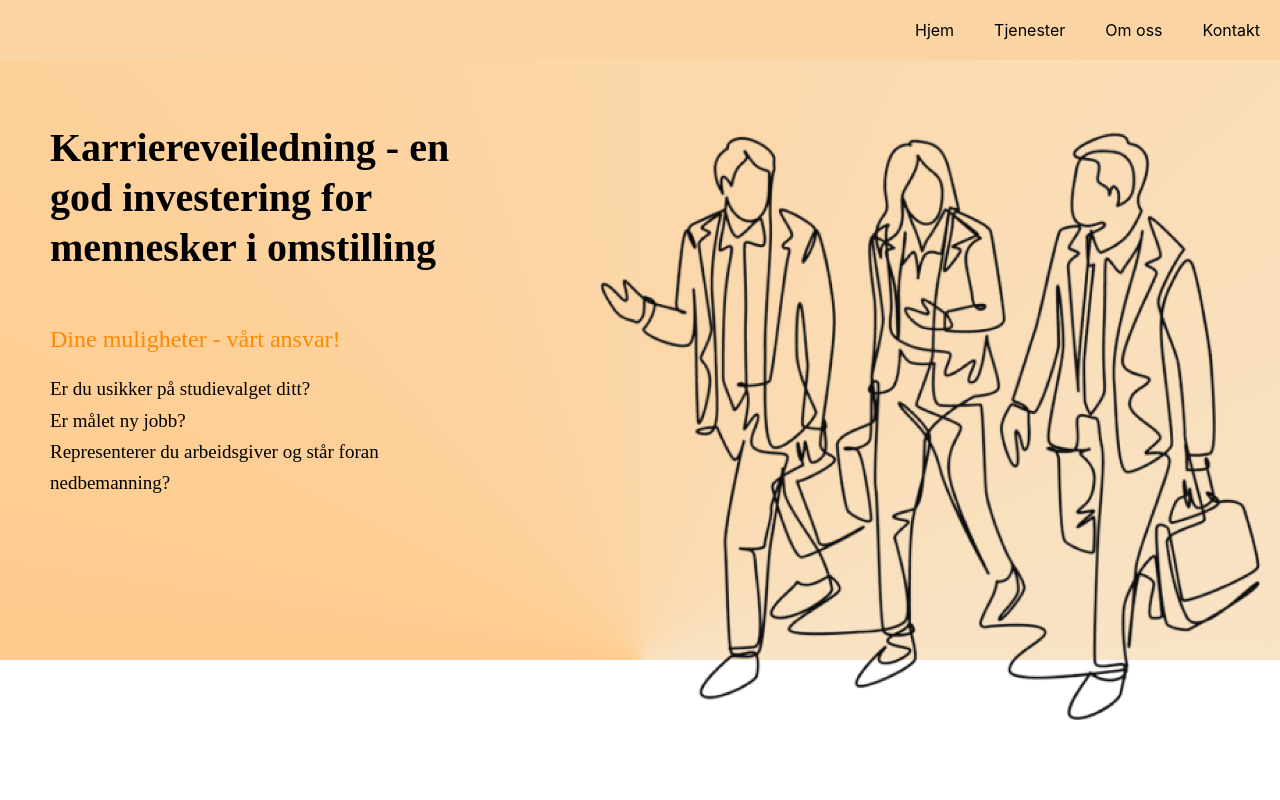
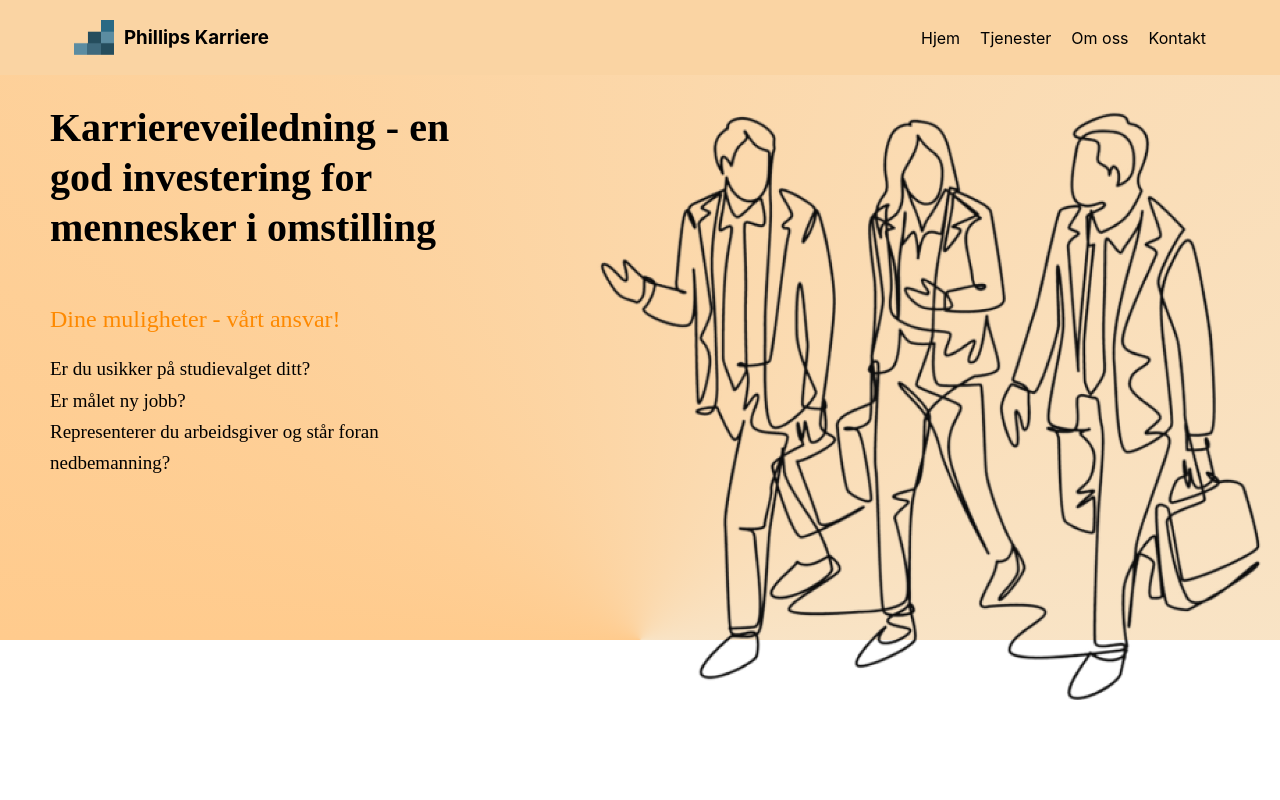
Before and after one commit to ramkodehode/prosjekt-phillips, a React (Create React App) app: page / in a window 1280 px wide. Shown: the top 800 px of the page. Built offline with nearby package versions, Linux system fonts and the light colour scheme; grey boxes are pictures that could not be loaded.

Commit message:
New style for navbar

```diff
--- a/src/components/navbar/Navbar.js
+++ b/src/components/navbar/Navbar.js
@@ -1,16 +1,35 @@
-import { Link, LogoContainer, Nav, NavbarContainer } from './Navbar.styled';
+import {
+  NavbarContainer,
+  LeftContainer,
+  RightContainer,
+  NavbarInnerContainer,
+  NavbarExtendedContainer,
+  NavbarLinkContainer,
+  NavbarLink,
+  Logo,
+} from './Navbar.styled';
+
+import LogoImg from '../img/logo.png';
 
 const Navbar = () => {
   return (
     <>
       <NavbarContainer>
-        <LogoContainer>Phillips Karriere</LogoContainer>
-        <Nav>
-          <Link>Hjem</Link>
-          <Link>Tjenester</Link>
-          <Link>Om oss</Link>
-          <Link>Kontakt</Link>
-        </Nav>
+        <NavbarInnerContainer>
+          <LeftContainer>
+            <Logo src={LogoImg}></Logo>
+            <h3> Phillips Karriere</h3>
+          </LeftContainer>
+          <RightContainer>
+            <NavbarLinkContainer>
+              <NavbarLink>Hjem</NavbarLink>
+              <NavbarLink>Tjenester</NavbarLink>
+              <NavbarLink>Om oss</NavbarLink>
+              <NavbarLink>Kontakt</NavbarLink>
+            </NavbarLinkContainer>
+          </RightContainer>
+        </NavbarInnerContainer>
+        <NavbarExtendedContainer></NavbarExtendedContainer>
       </NavbarContainer>
     </>
   );
--- a/src/components/navbar/Navbar.styled.js
+++ b/src/components/navbar/Navbar.styled.js
@@ -1,45 +1,47 @@
 import styled from 'styled-components';
-import { Link as LinkS } from 'react-scroll';
+import { Link } from 'react-scroll';
 
-export const NavbarContainer = styled.main`
+export const NavbarContainer = styled.nav`
+  width: 100%;
+  height: 75px;
+  background-color: #fad4a3;
   display: flex;
-  justify-content: center;
-  background-color: #fad4a3;
-  width: 100%;
-
-  @media screen (min-width: 768px) {
-  }
+  flex-direction: column;
+  position: fixed;
 `;
 
-export const LogoContainer = styled.section`
+export const LeftContainer = styled.div`
+  flex: 30%;
   display: flex;
-  flex-wrap: wrap;
-  justify-content: flex-start;
-
-  @media (min-width: 768px) {
-  }
+  align-items: center;
+  padding-left: 5%;
 `;
 
-export const Nav = styled.nav`
+export const RightContainer = styled.div`
+  flex: -70%;
   display: flex;
-  flex-direction: column;
-
-  @media (min-width: 768px) {
-    display: flex;
-    flex-direction: row;
-    justify-content: flex-end;
-    width: 100%;
-    position: fixed;
-    z-index: 99999;
-    background-color: #fad4a3;
-  }
+  align-items: center;
+  padding-right: 5%;
 `;
 
-export const Link = styled(LinkS)`
-  padding: 20px;
-  cursor: pointer;
+export const NavbarInnerContainer = styled.div`
+  width: 100%;
+  height: 75px;
+  display: flex;
+`;
+export const NavbarExtendedContainer = styled.div``;
 
-  &:hover {
-    color: orange;
-  }
+export const NavbarLinkContainer = styled.div`
+  display: flex;
 `;
+
+export const NavbarLink = styled(Link)`
+  text-decoration: none;
+  margin: 10px;
+`;
+
+export const Logo = styled.img`
+  margin: 10px;
+  max-width: 40px;
+  height: auto;
+`;
```
Also changed, not shown: src/components/img/logo.png (added).
